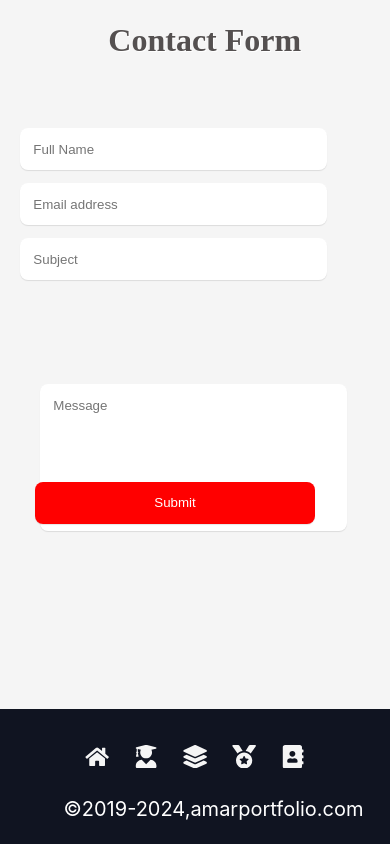
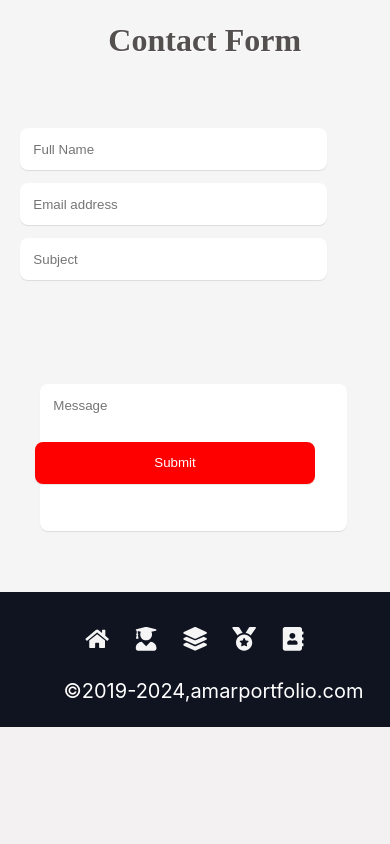
Before and after one commit to Amaranadh9989/Amaranadh_portfolio, a React (Create React App) app: page / in a window 390 px wide. Shown: the part 5399-6243 px from the top of the page. After the commit the page ends 6126 px from the top, so only its background shows below. Built offline with nearby package versions, Linux system fonts and the light colour scheme.

Commit message:
responsive testing25

```diff
--- a/src/components/ContactForm.css
+++ b/src/components/ContactForm.css
@@ -131,7 +131,7 @@ h1 {
 }
 @media (max-width: 480px) {
   .ContactForm{
-    height: 85vh;
+    height:600px;
   }
  .ContactForm h1{
   position: relative;
@@ -160,7 +160,7 @@ h1 {
   }
   .input-submit{
     position: relative;
-    top:10px;
+    top:-30px;
     width:80%;
   }
 }
```
